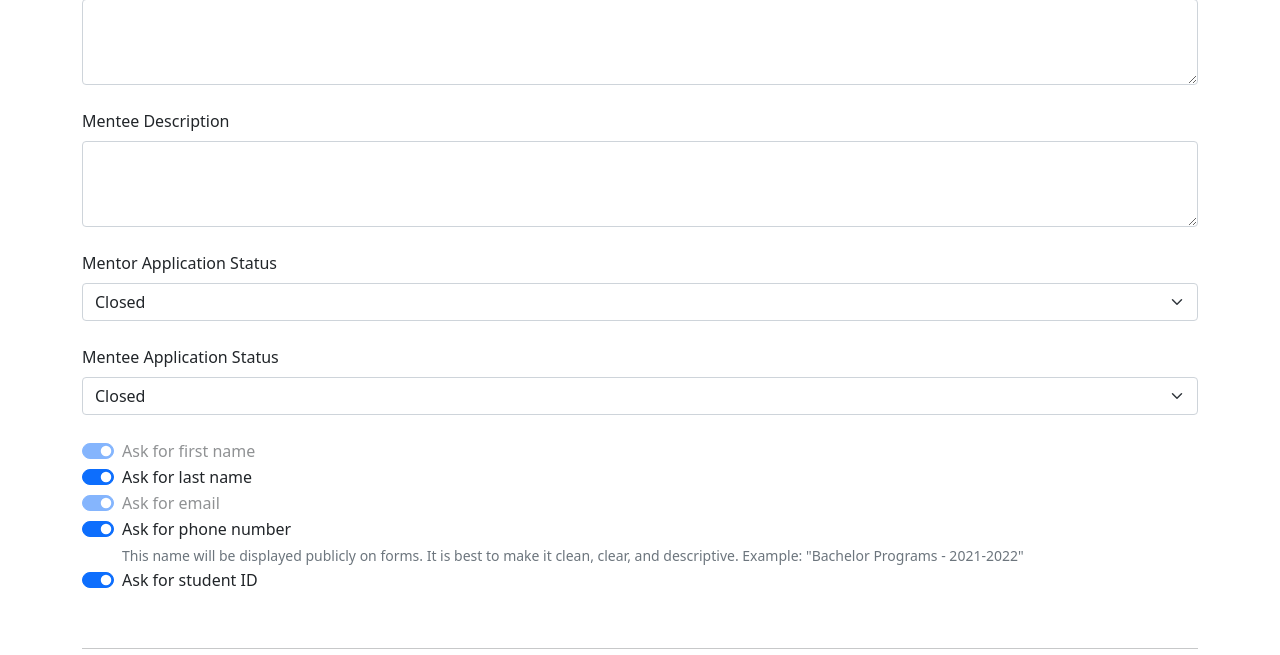
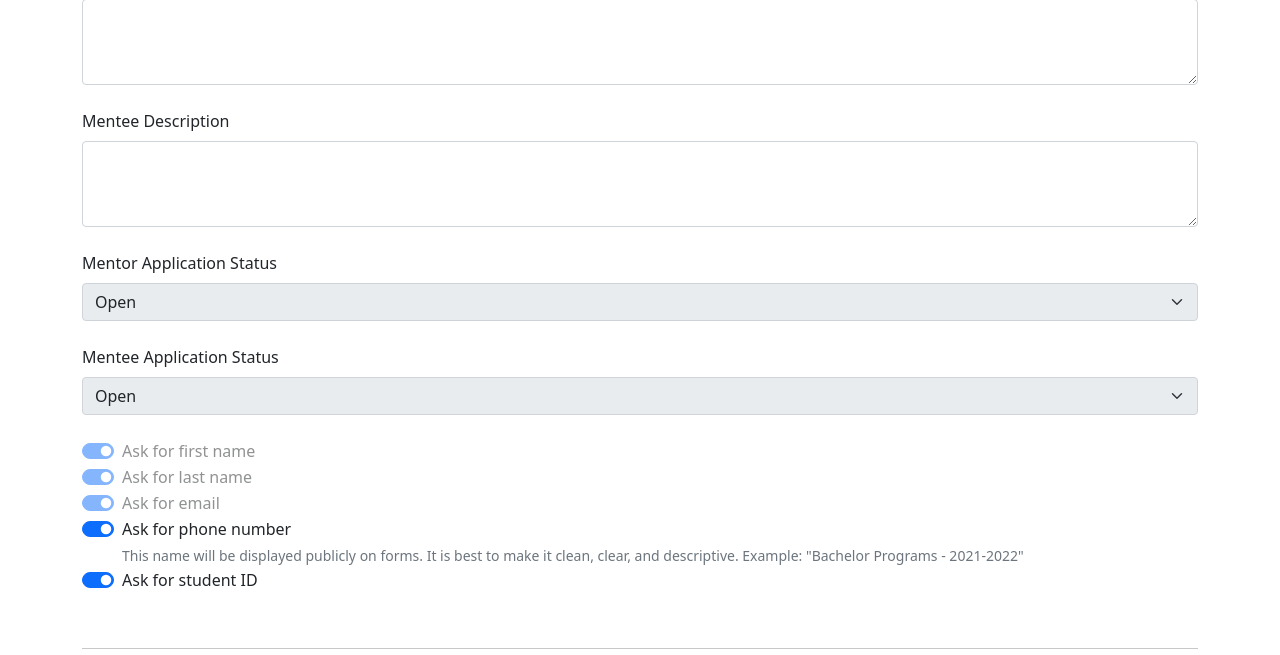
Before and after one commit to parkersiddall/mentor_match, a PHP site: page /add_new.php in a window 1280 px wide. Shown: the part 250-905 px from the top of the page. Run offline with PHP 8.4, Linux system fonts and the light colour scheme; some libraries are stand-ins or nearby versions.

Commit message:
disabling some options in create form

```diff
--- a/includes/add_new.php
+++ b/includes/add_new.php
@@ -112,15 +112,15 @@
             <textarea class="form-control" id="mentee-description" cols="30" rows="3" required></textarea>
             <br>
             <label for="mentor-application-status" class="form-label">Mentor Application Status</label>
-            <select class="form-select" id="mentor-application-status" aria-label="Mentor Application Status">
-                <option value="open">Open</option>
-                <option value="closed" selected>Closed</option>
+            <select class="form-select" id="mentor-application-status" aria-label="Mentor Application Status" disabled>
+                <option value="open" selected>Open</option>
+                <option value="closed">Closed</option>
             </select>
             <br>
             <label for="mentee-application-status" class="form-label">Mentee Application Status</label>
-            <select class="form-select" id="mentee-application-status" aria-label="Mentee Application Status">
-                <option value="open">Open</option>
-                <option value="closed" selected>Closed</option>
+            <select class="form-select" id="mentee-application-status" aria-label="Mentee Application Status" disabled>
+                <option value="open" selected>Open</option>
+                <option value="closed">Closed</option>
             </select>
             <br>
             <div class="form-check form-switch">
@@ -128,7 +128,7 @@
                 <label class="form-check-label" for="collect-first-name">Ask for first name</label>
             </div>
             <div class="form-check form-switch">
-                <input class="form-check-input" type="checkbox" id="collect-last-name" checked>
+                <input class="form-check-input" type="checkbox" id="collect-last-name" checked disabled>
                 <label class="form-check-label" for="collect-last-name">Ask for last name</label>
             </div>
             <div class="form-check form-switch">
```
